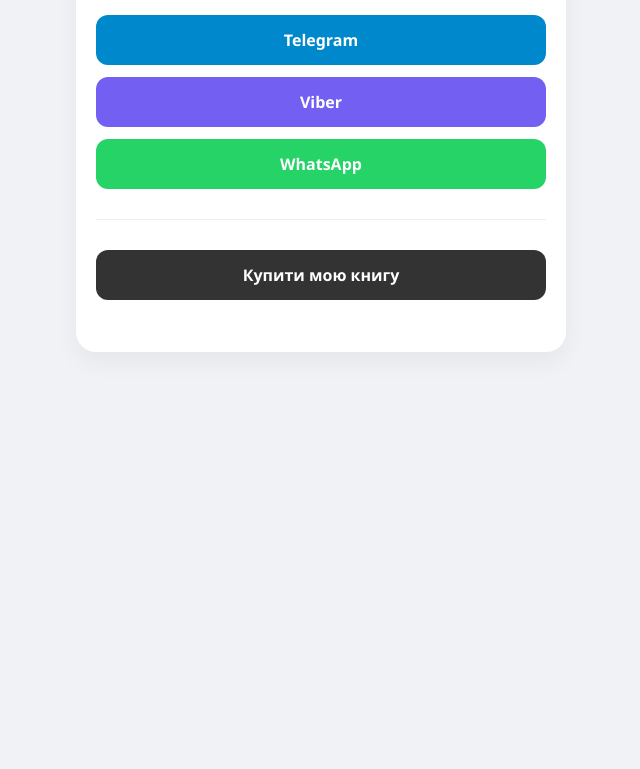
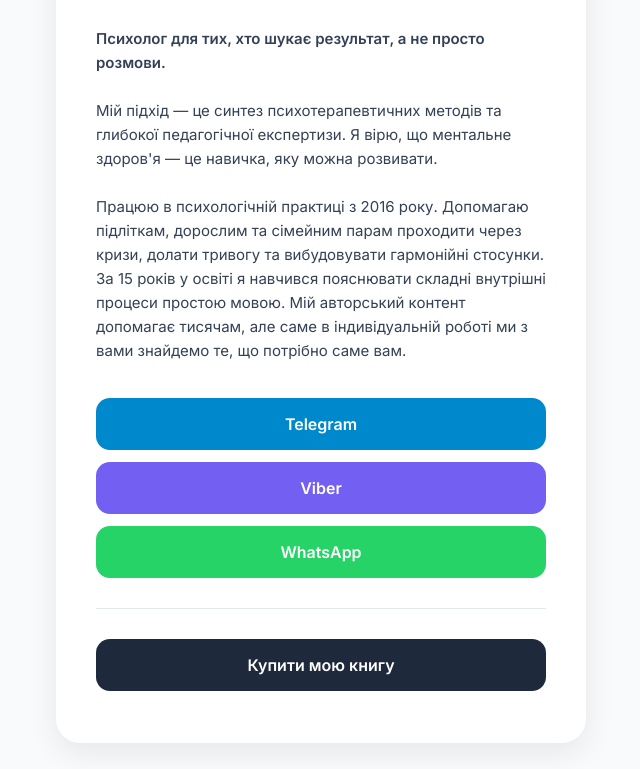
Before and after one commit to 7shapovalov/My-profile, a plain HTML site: page index.html in a window 1280 px wide. Shown: the part 170-939 px from the top of the page, without its empty margins (319-959 px from the left). Before the commit the page ends 800 px from the top, so only its background shows below. Drawn offline with Linux system fonts and the light colour scheme.

Commit message:
Update index.html

```diff
--- a/index.html
+++ b/index.html
@@ -5,24 +5,69 @@
     <meta name="viewport" content="width=device-width, initial-scale=1.0">
     <title>Денис Шаповалов | Психолог</title>
     <style>
-        body { font-family: 'Segoe UI', Roboto, Helvetica, Arial, sans-serif; background-color: #f0f2f5; color: #333; text-align: center; padding: 20px; }
-        .container { max-width: 450px; margin: 0 auto; background: #fff; padding: 40px 20px; border-radius: 20px; box-shadow: 0 10px 25px rgba(0,0,0,0.05); }
-        h1 { margin-bottom: 10px; font-size: 24px; }
-        p { color: #666; margin-bottom: 30px; font-size: 16px; }
-        .btn { display: block; width: 100%; padding: 14px; margin: 12px 0; border: none; border-radius: 12px; color: white; text-decoration: none; font-weight: 600; transition: transform 0.2s, opacity 0.2s; box-sizing: border-box; }
-        .btn:hover { transform: translateY(-2px); opacity: 0.9; }
-        .btn-blue { background: #0088cc; } /* Telegram */
-        .btn-purple { background: #7360f2; } /* Viber */
-        .btn-green { background: #25d366; } /* WhatsApp */
-        .btn-dark { background: #333; } /* Book */
-        .btn-grey { background: #555; } /* Other */
-        hr { margin: 30px 0; border: 0; border-top: 1px solid #eee; }
+        @import url('https://fonts.googleapis.com/css2?family=Inter:wght@400;600&display=swap');
+
+        body {
+            font-family: 'Inter', sans-serif;
+            background-color: #f8fafc;
+            color: #1e293b;
+            text-align: center;
+            padding: 40px 20px;
+            margin: 0;
+        }
+        .container {
+            max-width: 450px;
+            margin: 0 auto;
+            background: #ffffff;
+            padding: 40px;
+            border-radius: 24px;
+            box-shadow: 0 10px 30px rgba(0,0,0,0.08);
+        }
+        h1 { margin-bottom: 8px; font-size: 28px; font-weight: 600; }
+        .subtitle { color: #64748b; font-size: 15px; margin-bottom: 30px; font-weight: 500;}
+
+        .about-text {
+            font-size: 15px;
+            line-height: 1.6;
+            color: #334155;
+            margin-bottom: 35px;
+            text-align: left;
+        }
+
+        .btn {
+            display: block;
+            width: 100%;
+            padding: 16px;
+            margin: 12px 0;
+            border: none;
+            border-radius: 14px;
+            color: white;
+            text-decoration: none;
+            font-weight: 600;
+            transition: all 0.3s ease;
+            cursor: pointer;
+            box-sizing: border-box;
+        }
+        .btn:hover { transform: translateY(-3px); box-shadow: 0 6px 12px rgba(0,0,0,0.15); }
+
+        .btn-blue { background: #0088cc; }
+        .btn-purple { background: #7360f2; }
+        .btn-green { background: #25d366; }
+        .btn-dark { background: #1e293b; }
+
+        hr { margin: 30px 0; border: 0; border-top: 1px solid #e2e8f0; }
     </style>
 </head>
 <body>
     <div class="container">
         <h1>Денис Шаповалов</h1>
-        <p>Психолог, педагог. 15 років досвіду.</p>
+        <p class="subtitle">Психолог, педагог</p>
+
+        <div class="about-text">
+            <strong>Психолог для тих, хто шукає результат, а не просто розмови.</strong><br><br>
+            Мій підхід — це синтез психотерапевтичних методів та глибокої педагогічної експертизи. Я вірю, що ментальне здоров'я — це навичка, яку можна розвивати.<br><br>
+            Працюю в психологічній практиці з 2016 року. Допомагаю підліткам, дорослим та сімейним парам проходити через кризи, долати тривогу та вибудовувати гармонійні стосунки. За 15 років у освіті я навчився пояснювати складні внутрішні процеси простою мовою. Мій авторський контент допомагає тисячам, але саме в індивідуальній роботі ми з вами знайдемо те, що потрібно саме вам.
+        </div>
 
         <a href="https://t.me/shapovalovexpert" class="btn btn-blue">Telegram</a>
         <a href="viber://chat?number=%2B380964018889" class="btn btn-purple">Viber</a>
@@ -31,8 +76,6 @@
         <hr>
 
         <a href="https://www.yakaboo.ua/5-krokiv-do-usvidomlennja-bat-kivskoi-mudrosti.html?srsltid=AfmBOoqqv--wgVds4FwXoJf_oDGWqAyJ_gkvXJtGrGnfmfwTsSj9ZYrJ" class="btn btn-dark">Купити мою книгу</a>
-        <!-- Если нужно добавить ссылки на YouTube каналы, разкомментируйте строку ниже: -->
-        <!-- <a href="ССЫЛКА_НА_КАНАЛ" class="btn btn-grey">YouTube: Батьківська кухня</a> -->
     </div>
 </body>
 </html>
```
